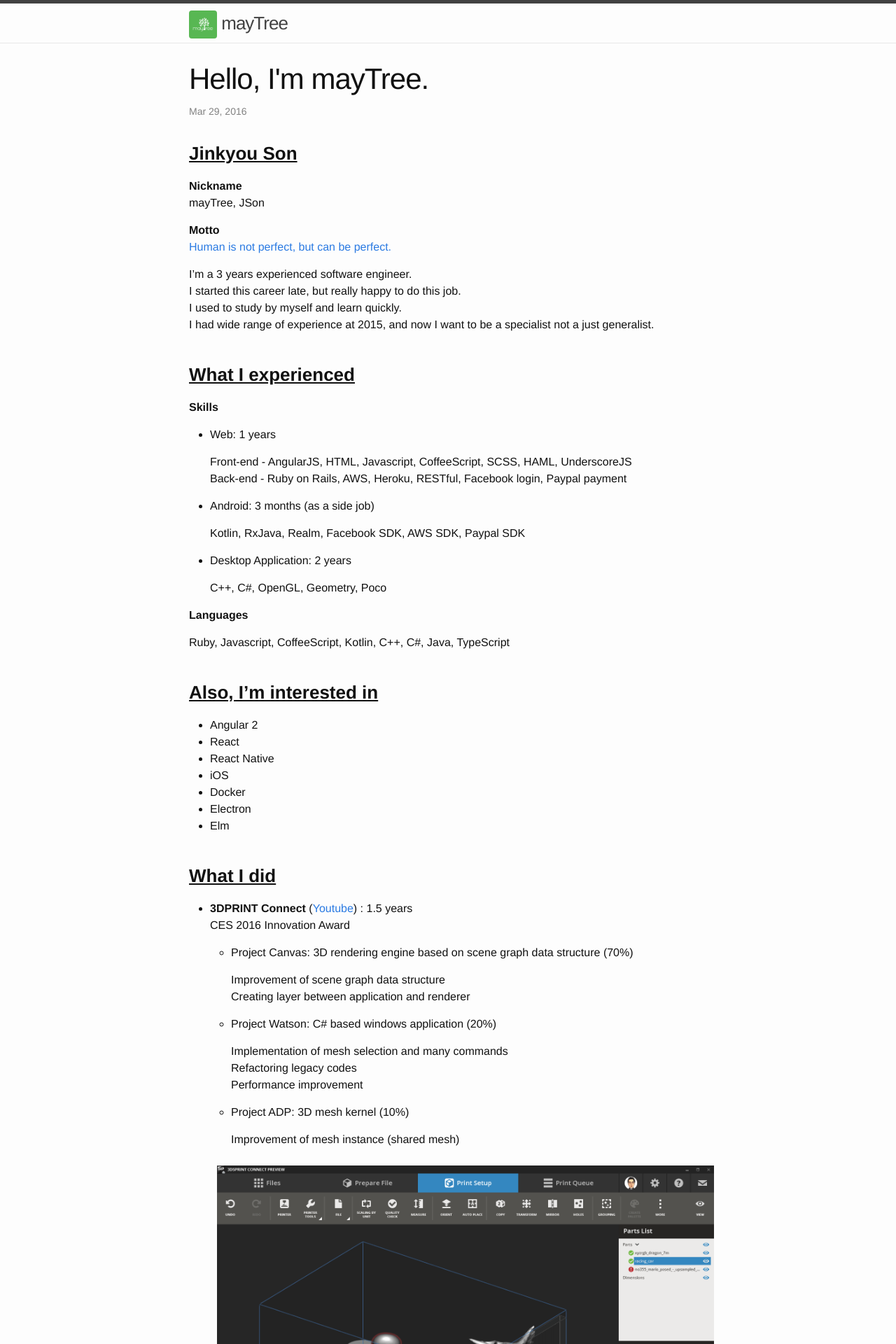
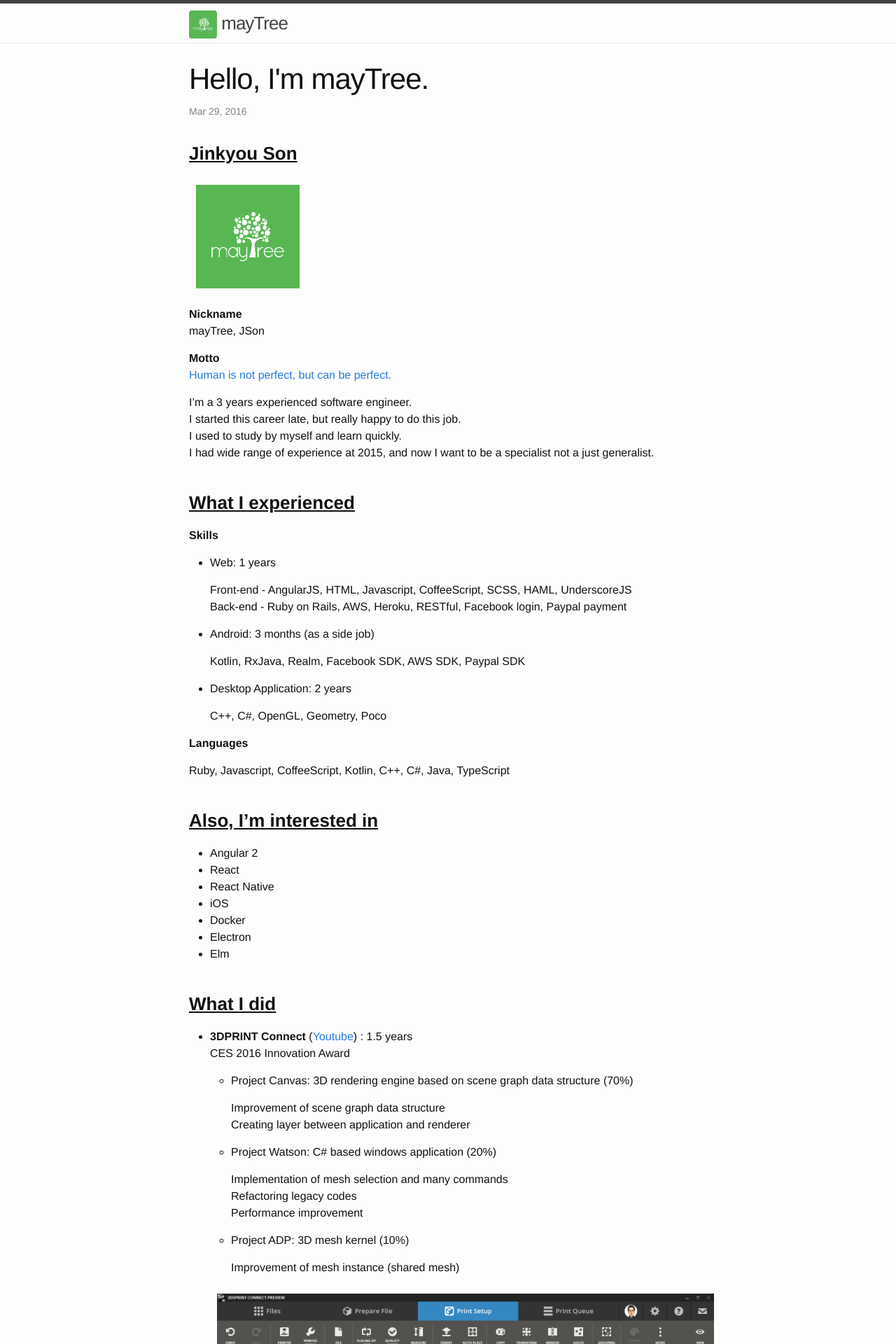
Before and after one commit to nallwhy/nallwhy.github.io, a Jekyll site: the page built from _posts/2016-03-29-Hello, I'm mayTree.markdown, in a window 1280 px wide. Shown: the top 1920 px of the page at 70% size. Built offline with Jekyll 4.4.1, drawn with Linux system fonts in a browser that asks for light colours.

Commit message:
thumbnail test

```diff
--- a/_includes/head.html
+++ b/_includes/head.html
@@ -9,6 +9,4 @@
   <link rel="stylesheet" href="{{ "/css/main.css" | prepend: site.baseurl }}">
   <link rel="canonical" href="{{ page.url | replace:'index.html','' | prepend: site.baseurl | prepend: site.url }}">
   <link rel="alternate" type="application/rss+xml" title="{{ site.title }}" href="{{ "/feed.xml" | prepend: site.baseurl | prepend: site.url }}">
-
-  <meta content="/images/maytree.png" property="og:image" />
 </head>
--- a/_posts/2016-03-29-Hello, I'm mayTree.markdown
+++ b/_posts/2016-03-29-Hello, I'm mayTree.markdown
@@ -6,6 +6,8 @@ categories: resume
 ---
 
 ### **Jinkyou Son**
+
+![maytree](/images/maytree.png){:width="20%"}
 
 **Nickname**\\
 mayTree, JSon
```
